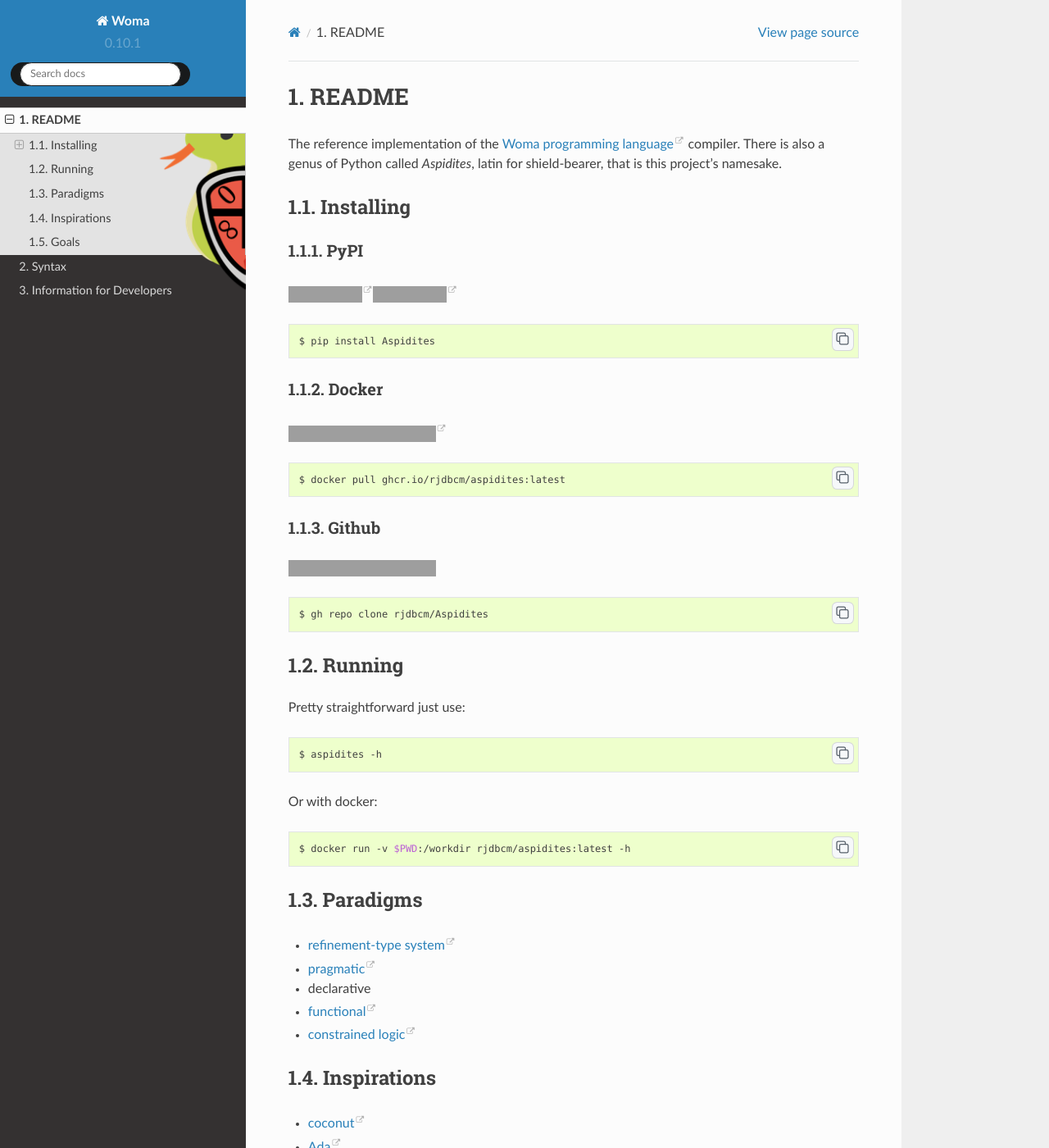
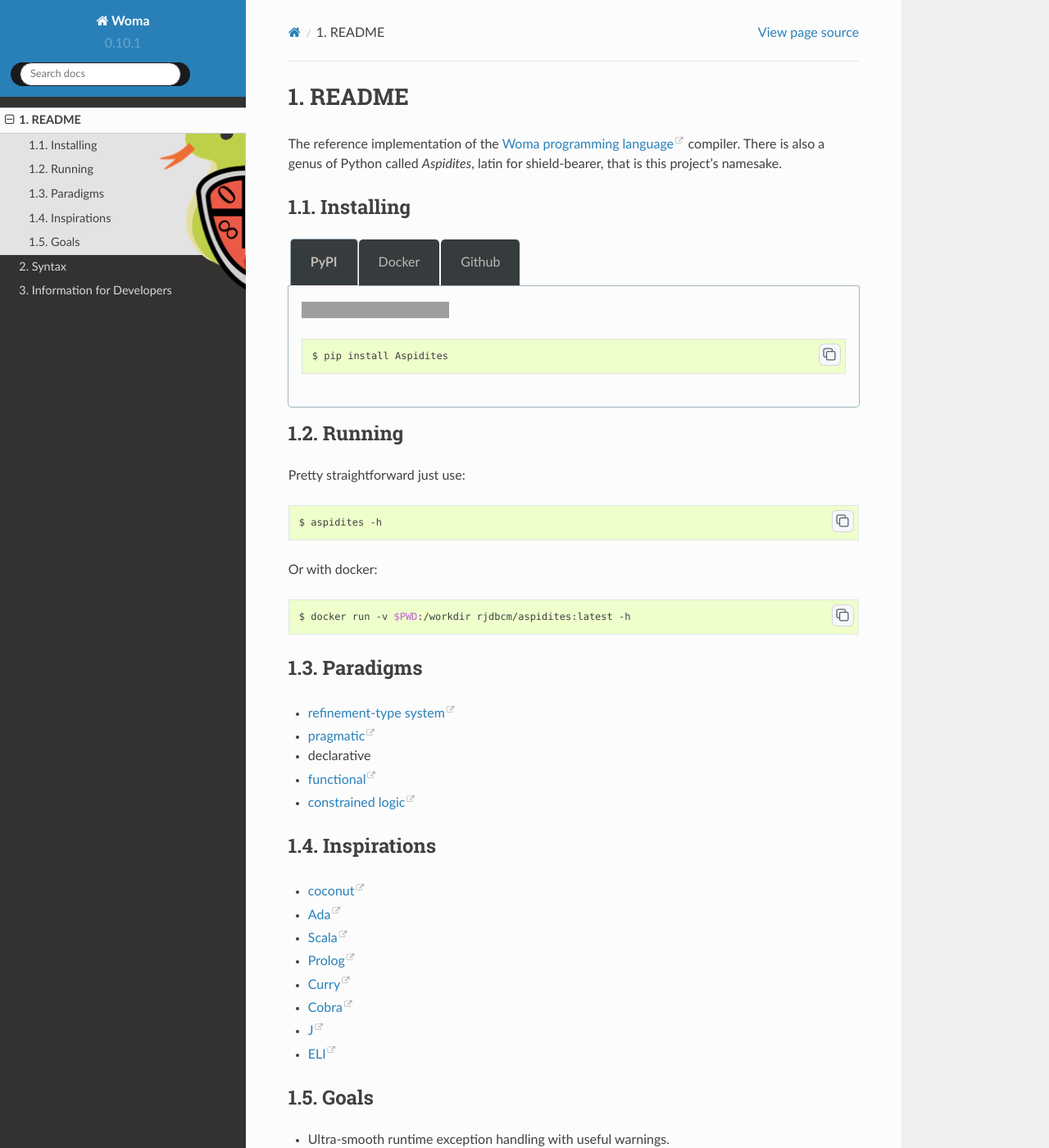
Before and after one commit to rjdbcm/Aspidites, a Sphinx documentation site: the page built from docs/README.rst, in a window 1280 px wide and 1400 px high. Shown: the whole window at 82% size. Built offline with Sphinx 7.4.7 and the Read the Docs theme 2.0.0, drawn with Linux system fonts in a browser that asks for light colours; the version number is read from the project's files by our own code; grey boxes are pictures that could not be loaded.

Commit message:
Added tabbed interfaces to docs/homepage

```diff
--- a/docs/README.rst
+++ b/docs/README.rst
@@ -9,34 +9,32 @@ this project's namesake.
 Installing
 ~~~~~~~~~~
 
-PyPI
-^^^^
 
-|PyPI|\ |PyPI - Wheel|
+.. tabs::
 
-.. code:: shell
+    .. tab:: PyPI
 
-    $ pip install Aspidites
+        |PyPI|\ |PyPI - Wheel|
 
-Docker
-^^^^^^
+        .. code:: shell
 
-|Docker Image Version (latest by date)|\ |Docker Image Size (latest
-semver)|
+            $ pip install Aspidites
 
-.. code:: shell
+    .. tab:: Docker
 
-    $ docker pull ghcr.io/rjdbcm/aspidites:latest
+        |Docker Image Version (latest by date)|\ |Docker Image Size (latest semver)|
 
-Github
-^^^^^^
+        .. code:: shell
 
-|GitHub release (latest SemVer)|\ |GitHub commits since tagged version
-(branch)|
+            $ docker pull ghcr.io/rjdbcm/aspidites:latest
 
-.. code:: shell
+    .. tab:: Github
 
-    $ gh repo clone rjdbcm/Aspidites
+        |GitHub commits since tagged version (branch)|
+
+        .. code:: shell
+
+            $ gh repo clone rjdbcm/Aspidites
 
 Running
 ~~~~~~~
@@ -86,15 +84,12 @@ Goals
    CPython.
 -  Usable for general purpose ***or*** scientific computing.
 
-.. |GitHub release (latest SemVer)| image:: https://img.shields.io/github/v/release/rjdbcm/Aspidites?color=pink&label=&logo=github&logoColor=black
-.. |GitHub commits since tagged version (branch)| image:: https://img.shields.io/github/commits-since/rjdbcm/Aspidites/latest/main
-.. |PyPI| image:: https://img.shields.io/pypi/v/aspidites?color=pink&label=&logo=pypi
-   :target: https://pypi.org/project/Aspidites/
-.. |PyPI - Wheel| image:: https://img.shields.io/pypi/wheel/Aspidites
-   :target: https://pypi.org/project/Aspidites/#files
-.. |Docker Image Version (latest by date)| image:: https://img.shields.io/docker/v/rjdbcm/aspidites?color=pink&label=%20&logo=docker
-.. |Docker Image Size (latest semver)| image:: https://img.shields.io/docker/image-size/rjdbcm/aspidites
-    :target: https://hub.docker.com/r/rjdbcm/aspidites/tags?page=1&ordering=last_updated
+.. |GitHub release (latest SemVer)| image:: https://img.shields.io/github/v/release/rjdbcm/Aspidites?color=grey&label=%20&logo=github&style=for-the-badge
+.. |GitHub commits since tagged version (branch)| image:: https://img.shields.io/github/commits-since/rjdbcm/Aspidites/latest/main?style=for-the-badge
+.. |PyPI| image:: https://img.shields.io/pypi/v/aspidites?color=grey&label=%20&style=for-the-badge&logo=python
+.. |PyPI - Wheel| image:: https://img.shields.io/pypi/wheel/Aspidites?logo=python&logoColor=lightblue&style=for-the-badge
+.. |Docker Image Version (latest by date)| image:: https://img.shields.io/docker/v/rjdbcm/aspidites?color=grey&label=%20&logo=docker&style=for-the-badge
+.. |Docker Image Size (latest semver)| image:: https://img.shields.io/docker/image-size/rjdbcm/aspidites?style=for-the-badge
 .. |Continuous Integration| image:: https://github.com/rjdbcm/Aspidites/actions/workflows/python-app.yml/badge.svg
    :target: https://github.com/rjdbcm/Aspidites/actions/workflows/python-app.yml
 .. |Maintainability| image:: https://api.codeclimate.com/v1/badges/8d03ef8667df59d55380/maintainability
--- a/docs/_static/css/styles.css
+++ b/docs/_static/css/styles.css
@@ -6,6 +6,32 @@ th p {
     font-size: 1rem;
     margin-bottom: 0;
 }
+
+.sphinx-tabs-panel {
+    background: rgba(54, 59, 61, 0) !important;
+}
+
+.sphinx-tabs-tab [aria-selected="true"] {
+    background-color: #1a1c1d;
+    margin: 0
+}
+
+.sphinx-tabs-tab {
+	position: relative;
+	font-family: Lato,'Helvetica Neue',Arial,Helvetica,sans-serif;
+	color: #c0bab2 !important;
+	line-height: 24px;
+	margin: 0;
+	font-size: 16px;
+	font-weight: 400;
+	background: #363b3d !important;
+	border-radius: 0px 0px 0px 0px;
+	border: 0px;
+	padding: 1rem 1.5rem;
+	margin-bottom: 0px;
+	margin-left: 2px !important;
+}
+
 
 a img.logo {
   animation-duration: 0.75s;
--- a/docs/conf.py
+++ b/docs/conf.py
@@ -38,11 +38,13 @@ release = __version__
 # ones.
 extensions = [
     "sphinx_rtd_theme",
-    "sphinx_copybutton"
+    "sphinx_copybutton",
+    "sphinx_tabs.tabs"
 ]
 copybutton_only_copy_prompt_lines = True
 copybutton_prompt_text = "$ "
 copybutton_selector = "div.highlight-shell pre"
+sphinx_tabs_disable_tab_closing = True
 
 # Add any paths that contain templates here, relative to this directory.
 templates_path = ['_templates']
--- a/docs/requirements.txt
+++ b/docs/requirements.txt
@@ -5,3 +5,4 @@ Pygments==2.10.0
 Cython==0.29.24
 numpy==1.21.2
 sphinx-copybutton==0.4.0
+sphinx-tabs==3.2.0
```
Also changed, not shown: 1 other file.
